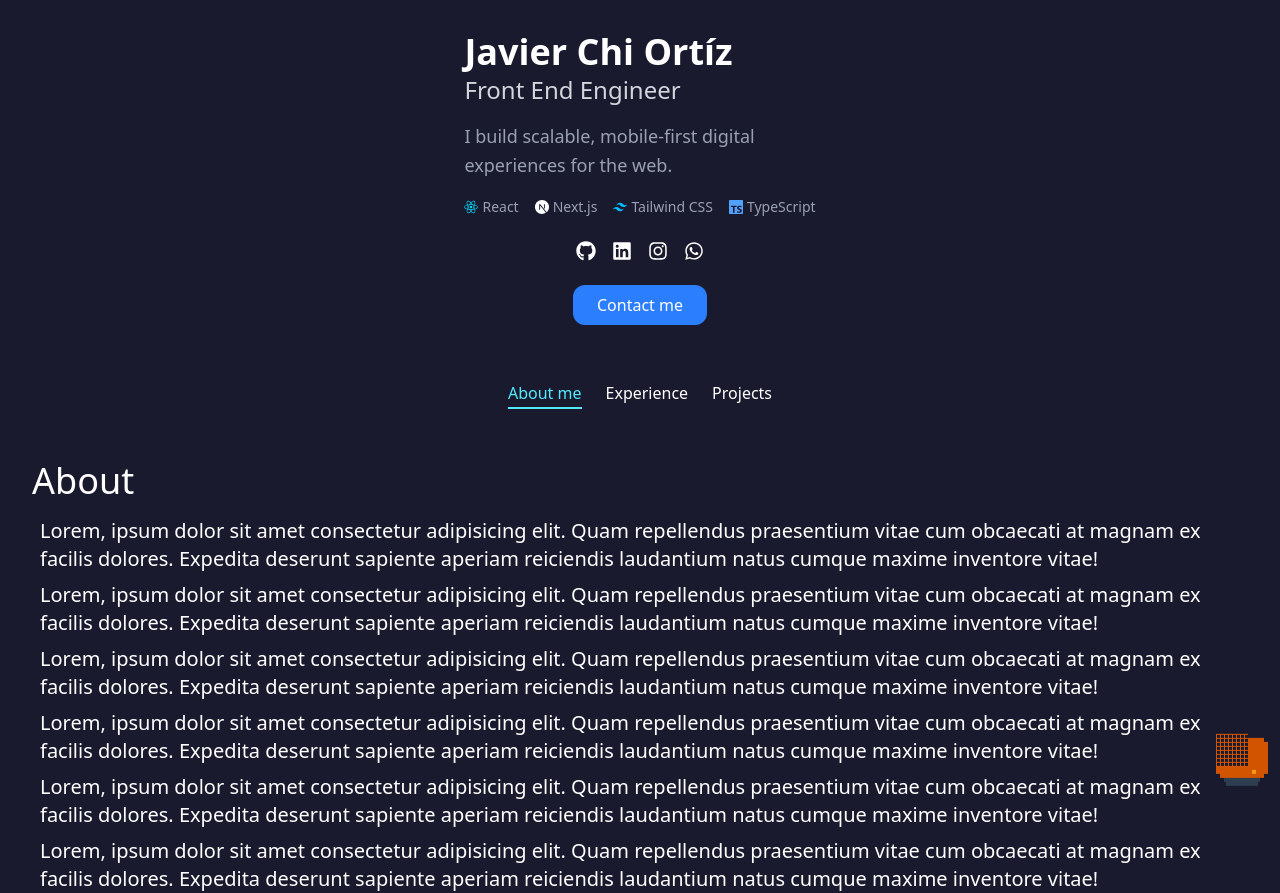
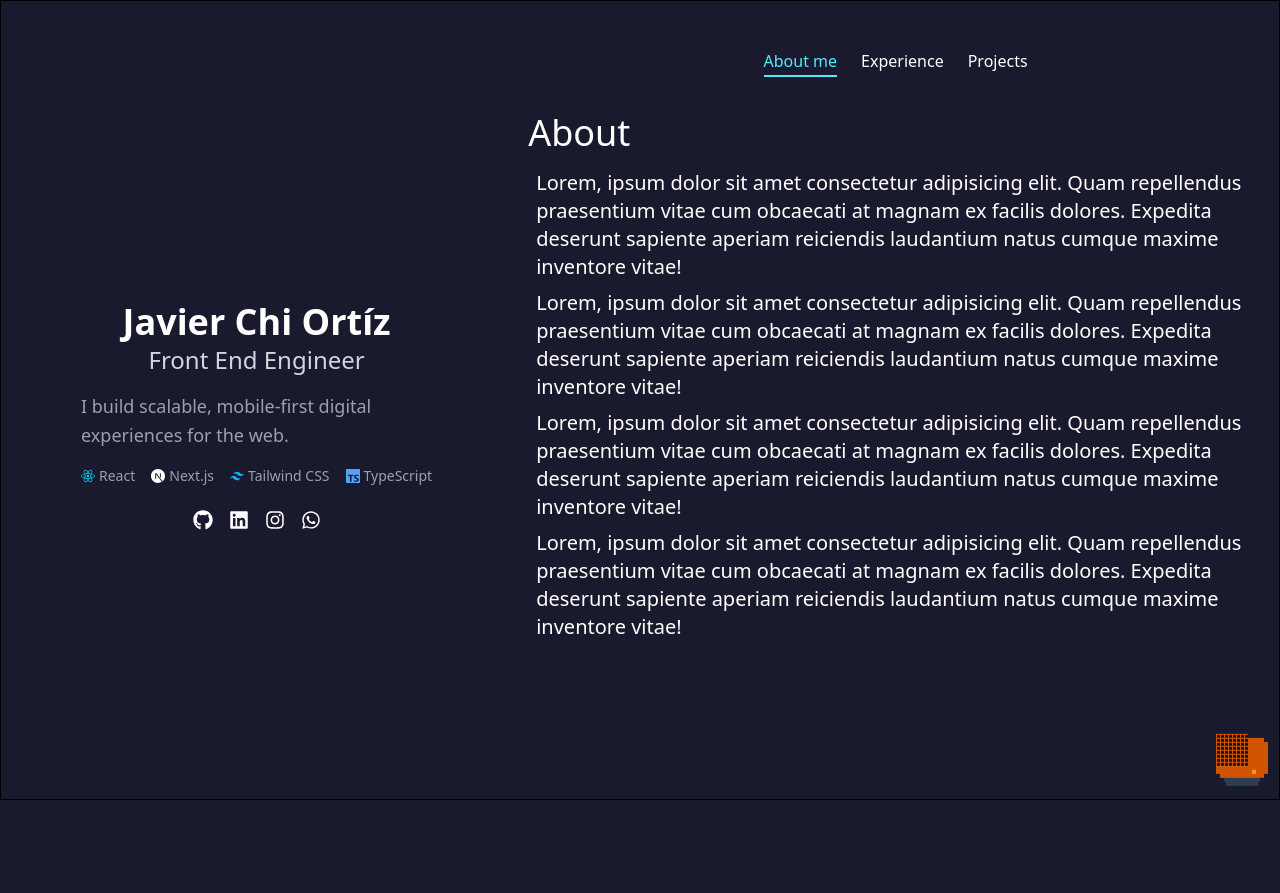
Before and after one commit to SpidySamurai/web-portfolio2025, a Next.js app: page / in a window 1280 px wide. After the commit the page ends 800 px from the top, so only its background shows below. Built offline with nearby package versions, Linux system fonts and the light colour scheme.

Commit message:
Add lg layout, and center hero as feedback given:

```diff
--- a/src/app/page.tsx
+++ b/src/app/page.tsx
@@ -9,10 +9,21 @@ export default function Home() {
   const [activeSection, setActiveSection] = useState<'About' | 'Experience' | 'Projects'>('About');
   return (
     <main>
-      {/* <Header /> */}
-      <Hero></Hero>
-      <Navbar activeSection={activeSection} setActiveSection={setActiveSection} />
-      <MainContent activeSection={activeSection} />
+      <div className="border flex flex-col lg:flex-row h-screen overflow-hidden">
+        {/* Hero Section */}
+        <div className=" lg:w-2/5 flex items-center justify-center">
+          <Hero />
+        </div>
+
+        {/* Main Content Section */}
+        <div className=" lg:w-3/5 px-4 py-8 flex flex-col items-center lg:overflow-y-auto h-full">
+          <Navbar activeSection={activeSection} setActiveSection={setActiveSection} />
+          <MainContent activeSection={activeSection} />
+        </div>
+      </div>
+
+
+
 
 
       {/* <h1 className="mt-6 text-3xl text-center text-white">
--- a/src/components/layout/Hero.tsx
+++ b/src/components/layout/Hero.tsx
@@ -6,12 +6,12 @@ import Cat from '../Cat';
 
 const Hero = () => {
   return (
-    <section className="mt-8 flex items-center justify-center text-white px-4">
+    <section className="mt-8 flex items-center text-center justify-center text-white px-4">
       <div className="max-w-md ">
         <h1 className="text-4xl md:text-4xl font-bold">Javier Chi Ortíz</h1>
         <h2 className="text-2xl text-gray-300 mt-0.5">Front End Engineer</h2>
         <Cat></Cat>
-        <p className="max-w-80 mt-4  text-lg text-gray-400 leading-relaxed">
+        <p className="max-w-80 mt-4  text-left text-lg text-gray-400 leading-relaxed">
           I build scalable, mobile-first digital experiences for the web.
         </p>
 
@@ -52,14 +52,14 @@ const Hero = () => {
         </div>
 
         {/* Contact Button */}
-        <div className="mt-6 flex justify-center">
+        {/* <div className="mt-6 flex justify-center">
             <a
               href="#contact"
               className="bg-blue-500 hover:bg-blue-600 text-white font-medium px-6 py-2 rounded-xl transition"
             >
               Contact me
             </a>
-        </div>
+        </div> */}
       </div>
     </section>
   );
--- a/src/components/layout/Navbar.tsx
+++ b/src/components/layout/Navbar.tsx
@@ -16,7 +16,7 @@ const navLinks: { href: Section; label: string }[] = [
 
 const Navbar = ({ activeSection, setActiveSection }: Props) => {
   return (
-    <nav className="mt-10 p-4 flex justify-center gap-6 items-center text-white">
+    <nav className=" p-4 flex justify-center gap-6 items-center text-white">
       {navLinks.map((link) => (
         <button
           key={link.href}
--- a/src/components/sections/About.tsx
+++ b/src/components/sections/About.tsx
@@ -12,9 +12,6 @@ const About = () => {
 
             <p>Lorem, ipsum dolor sit amet consectetur adipisicing elit. Quam repellendus praesentium vitae cum obcaecati at magnam ex facilis dolores. Expedita deserunt sapiente aperiam reiciendis laudantium natus cumque maxime inventore vitae!</p>
 
-            <p>Lorem, ipsum dolor sit amet consectetur adipisicing elit. Quam repellendus praesentium vitae cum obcaecati at magnam ex facilis dolores. Expedita deserunt sapiente aperiam reiciendis laudantium natus cumque maxime inventore vitae!</p>
-
-            <p>Lorem, ipsum dolor sit amet consectetur adipisicing elit. Quam repellendus praesentium vitae cum obcaecati at magnam ex facilis dolores. Expedita deserunt sapiente aperiam reiciendis laudantium natus cumque maxime inventore vitae!</p>
         </div>
 
 
--- a/src/components/sections/Experience.tsx
+++ b/src/components/sections/Experience.tsx
@@ -10,9 +10,7 @@ const Experience = () => {
 
         <p>Lorem, ipsum dolor sit amet consectetur adipisicing elit. Quam repellendus praesentium vitae cum obcaecati at magnam ex facilis dolores. Expedita deserunt sapiente aperiam reiciendis laudantium natus cumque maxime inventore vitae!</p>
 
-        <p>Lorem, ipsum dolor sit amet consectetur adipisicing elit. Quam repellendus praesentium vitae cum obcaecati at magnam ex facilis dolores. Expedita deserunt sapiente aperiam reiciendis laudantium natus cumque maxime inventore vitae!</p>
 
-        <p>Lorem, ipsum dolor sit amet consectetur adipisicing elit. Quam repellendus praesentium vitae cum obcaecati at magnam ex facilis dolores. Expedita deserunt sapiente aperiam reiciendis laudantium natus cumque maxime inventore vitae!</p>
     </div>
 }
 
--- a/src/components/sections/MainContent.tsx
+++ b/src/components/sections/MainContent.tsx
@@ -9,14 +9,12 @@ interface Props {
 
 const MainContent = ({ activeSection }: Props) => {
   return (
-    <div className="mt-10 flex flex-col items-center">
-      <div className="w-full px-8">
+      <div className="mt-6 w-full ">
         <h2 className='text-white text-4xl mb-4'>{activeSection}</h2>
         {activeSection === 'About' && <About />}
         {activeSection === 'Experience' && <Experience />}
         {activeSection === 'Projects' && <Projects />}
       </div>
-    </div>
   );
 };
 
--- a/src/components/sections/Projects.tsx
+++ b/src/components/sections/Projects.tsx
@@ -10,9 +10,7 @@ const Projects = () => {
 
         <p>Lorem, ipsum dolor sit amet consectetur adipisicing elit. Quam repellendus praesentium vitae cum obcaecati at magnam ex facilis dolores. Expedita deserunt sapiente aperiam reiciendis laudantium natus cumque maxime inventore vitae!</p>
 
-        <p>Lorem, ipsum dolor sit amet consectetur adipisicing elit. Quam repellendus praesentium vitae cum obcaecati at magnam ex facilis dolores. Expedita deserunt sapiente aperiam reiciendis laudantium natus cumque maxime inventore vitae!</p>
 
-        <p>Lorem, ipsum dolor sit amet consectetur adipisicing elit. Quam repellendus praesentium vitae cum obcaecati at magnam ex facilis dolores. Expedita deserunt sapiente aperiam reiciendis laudantium natus cumque maxime inventore vitae!</p>
     </div>
 }
 
```
Lines whose indentation alone changed are shown as unchanged.
